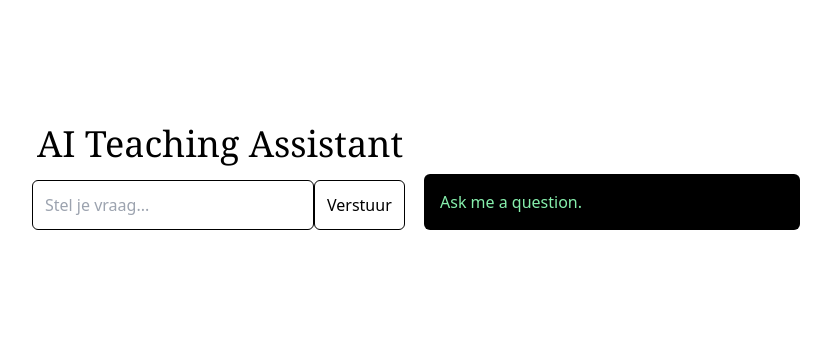
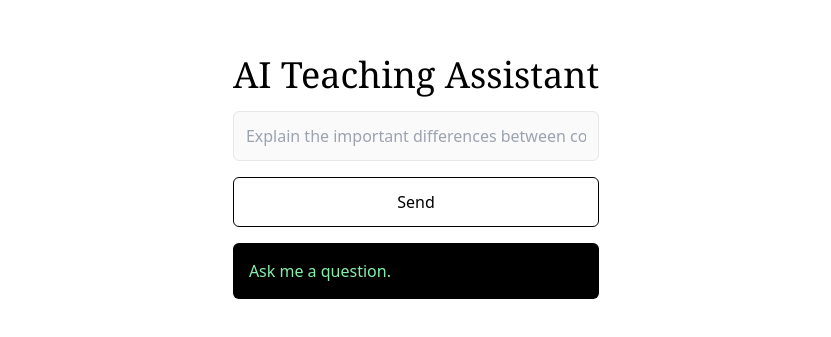
Before and after one commit to faroeq33/prg-8, a React (Vite) app in the folder client/: page / in a window 1280 px wide. Shown: the part 223-560 px from the top of the page, without its empty margins (224-1055 px from the left). Built offline with nearby package versions, Linux system fonts and the light colour scheme.

Commit message:
Fix typo + styling adjustments

```diff
--- a/client/src/pages/Home.tsx
+++ b/client/src/pages/Home.tsx
@@ -29,7 +29,7 @@ export default function Home() {
             mutation.mutate(question);
           }}
         >
-          <div className="grid h-screen grid-cols-2 gap-4 place-content-center">
+          <div className="grid h-screen gap-4 place-content-center">
             <div className="col-1">
               <H1 className="pb-4 text-center text-black capitalize ">
                 AI teaching assistant
@@ -37,16 +37,15 @@ export default function Home() {
               <input
                 type="text"
                 name="question"
-                placeholder="Stel je vraag..."
-                className="w-9/12 p-3 border border-black rounded-md border-lg"
+                placeholder="Explain the important differences between cohesion and coupling."
+                className="w-full p-3 border border-gray-200 rounded-md bg-gray-200/20 border-lg"
                 onChange={(event) => setQuestion(event.target.value)}
                 value={question}
               />
-              <Button disabled={mutation.isPending} type="submit">
-                Verstuur
-              </Button>
             </div>
-
+            <Button disabled={mutation.isPending} type="submit">
+              Send
+            </Button>
             <div className="self-end col-2">
               <div className="p-4 text-green-300 bg-black rounded-md answer">
                 <p>{mutation.data?.message ?? "Ask me a question."}</p>
```
